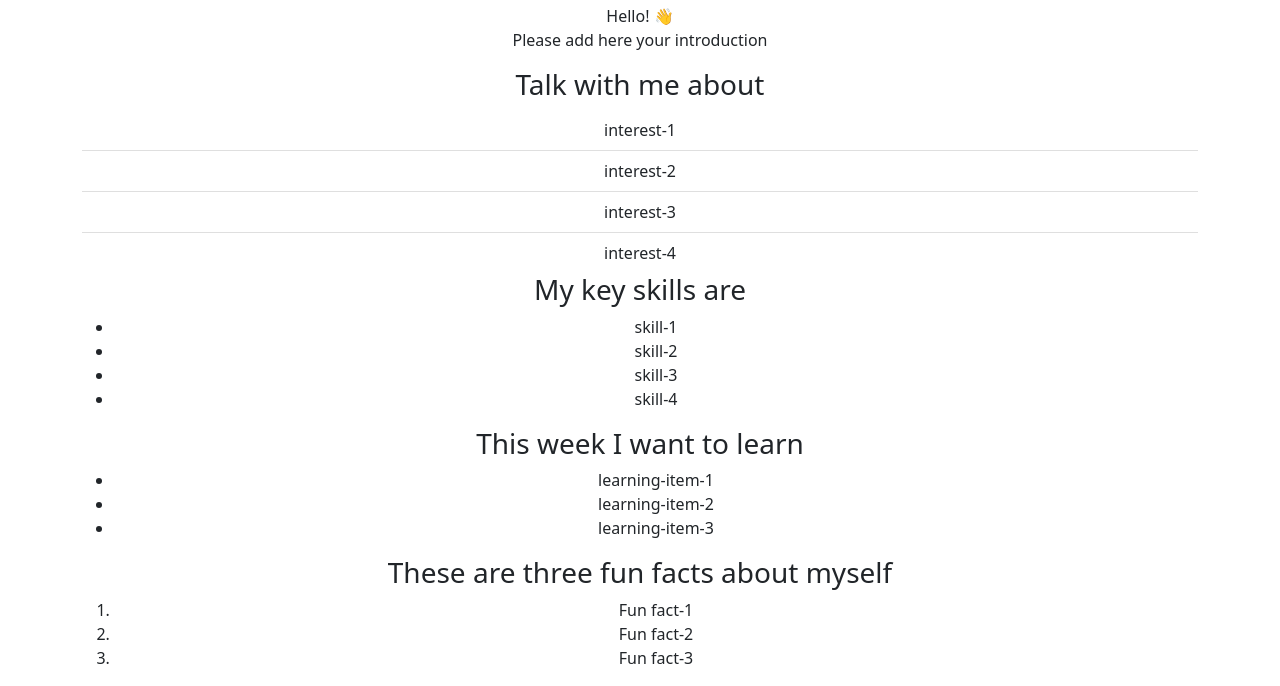
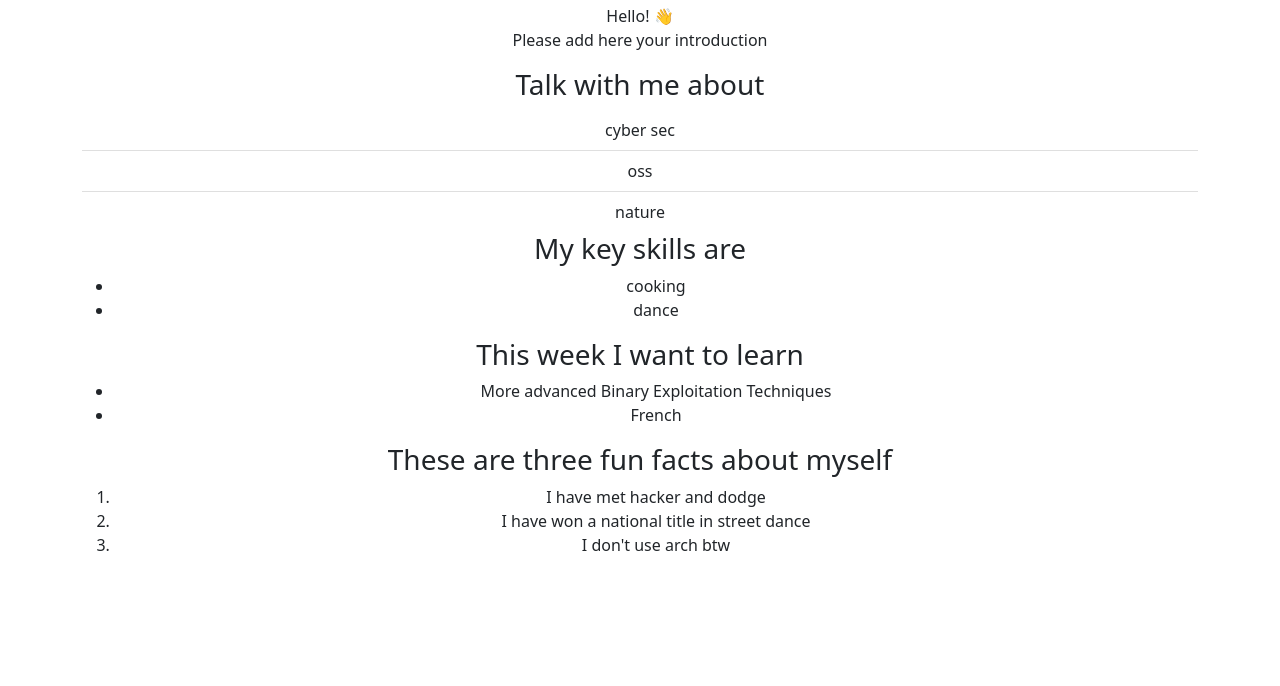
Before and after one commit to warwick-cybersecurity-WM145-24/week-4-lab-exercises, a plain HTML site: page index.html in a window 1280 px wide. Shown: the part 476-1162 px from the top of the page. After the commit the page ends 1049 px from the top, so only its background shows below. Drawn offline with nearby package versions, Linux system fonts and the light colour scheme.

Commit message:
feat: populate about me information

```diff
--- a/index.html
+++ b/index.html
@@ -45,38 +45,34 @@
         <h3>Talk with me about</h3>
         <!-- List here three things you enjoy -->
         <ul id="interest-list" class="list-group list-group-flush">
-          <li class="list-group-item">interest-1</li>
-          <li class="list-group-item">interest-2</li>
-          <li class="list-group-item">interest-3</li>
-          <li class="list-group-item">interest-4</li>
+          <li class="list-group-item">cyber sec</li>
+          <li class="list-group-item">oss</li>
+          <li class="list-group-item">nature</li>
         </ul>
       </div>
       <div class="interests-list">
         <!-- Add your three key skills -->
         <h3>My key skills are</h3>
         <ul id="skills-list">
-          <li>skill-1</li>
-          <li>skill-2</li>
-          <li>skill-3</li>
-          <li>skill-4</li>
+          <li>cooking</li>
+          <li>dance</li>
         </ul>
       </div>
       <div class="learning-list">
         <!-- Add three things you want to learn this week -->
         <h3>This week I want to learn</h3>
         <ul id="learning-list">
-          <li>learning-item-1</li>
-          <li>learning-item-2</li>
-          <li>learning-item-3</li>
+          <li>More advanced Binary Exploitation Techniques</li>
+          <li>French</li>
         </ul>
       </div>
       <div class="fun-facts-list">
         <h3>These are three fun facts about myself</h3>
         <!-- Add three fun facts about yourself -->
         <ol id="fun-facts-list">
-          <li>Fun fact-1</li>
-          <li>Fun fact-2</li>
-          <li>Fun fact-3</li>
+          <li>I have met hacker and dodge</li>
+          <li>I have won a national title in street dance</li>
+          <li>I don't use arch btw</li>
         </ol>
       </div>
     </div>
```
Also changed, not shown: 1 other file.
